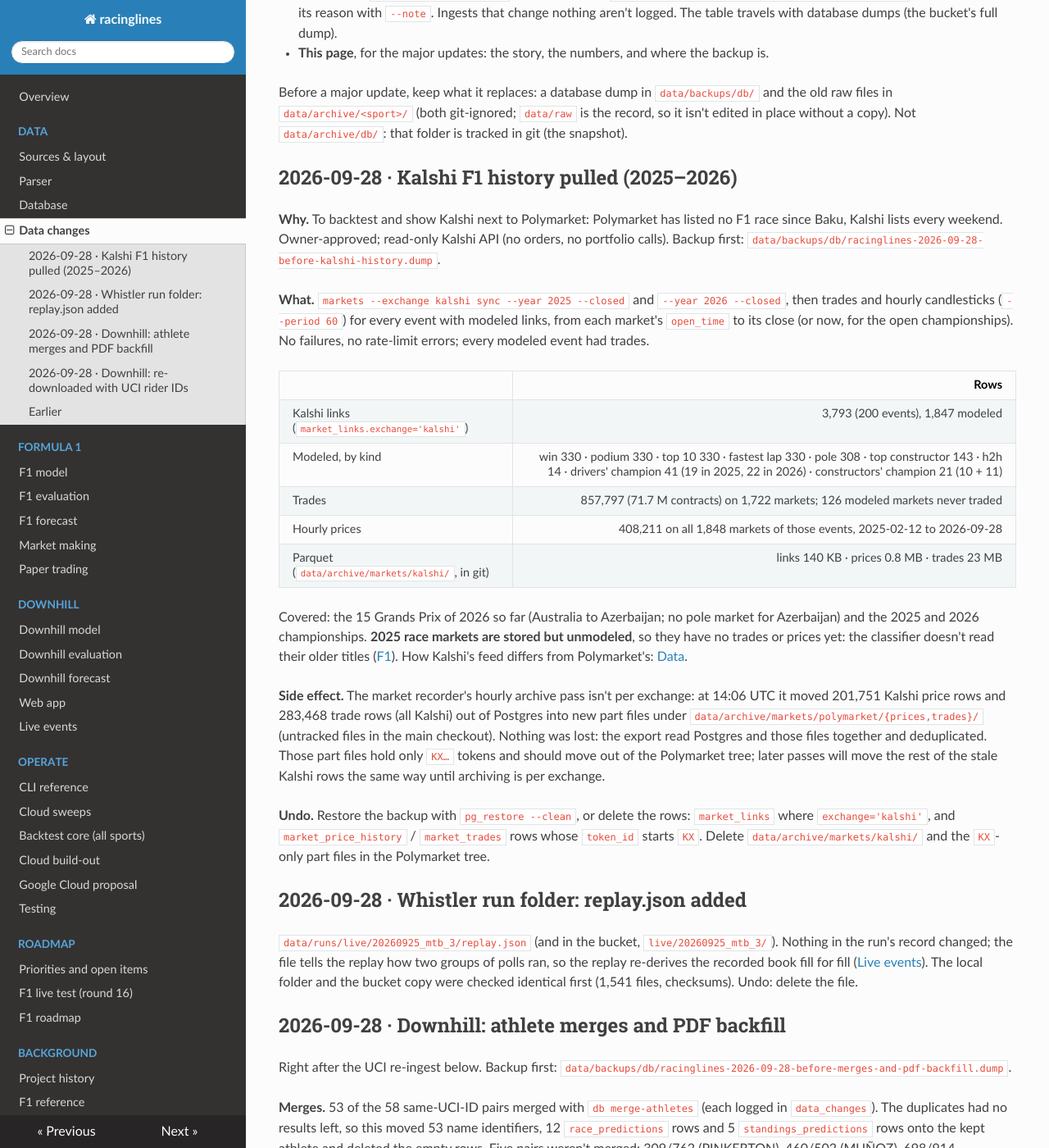
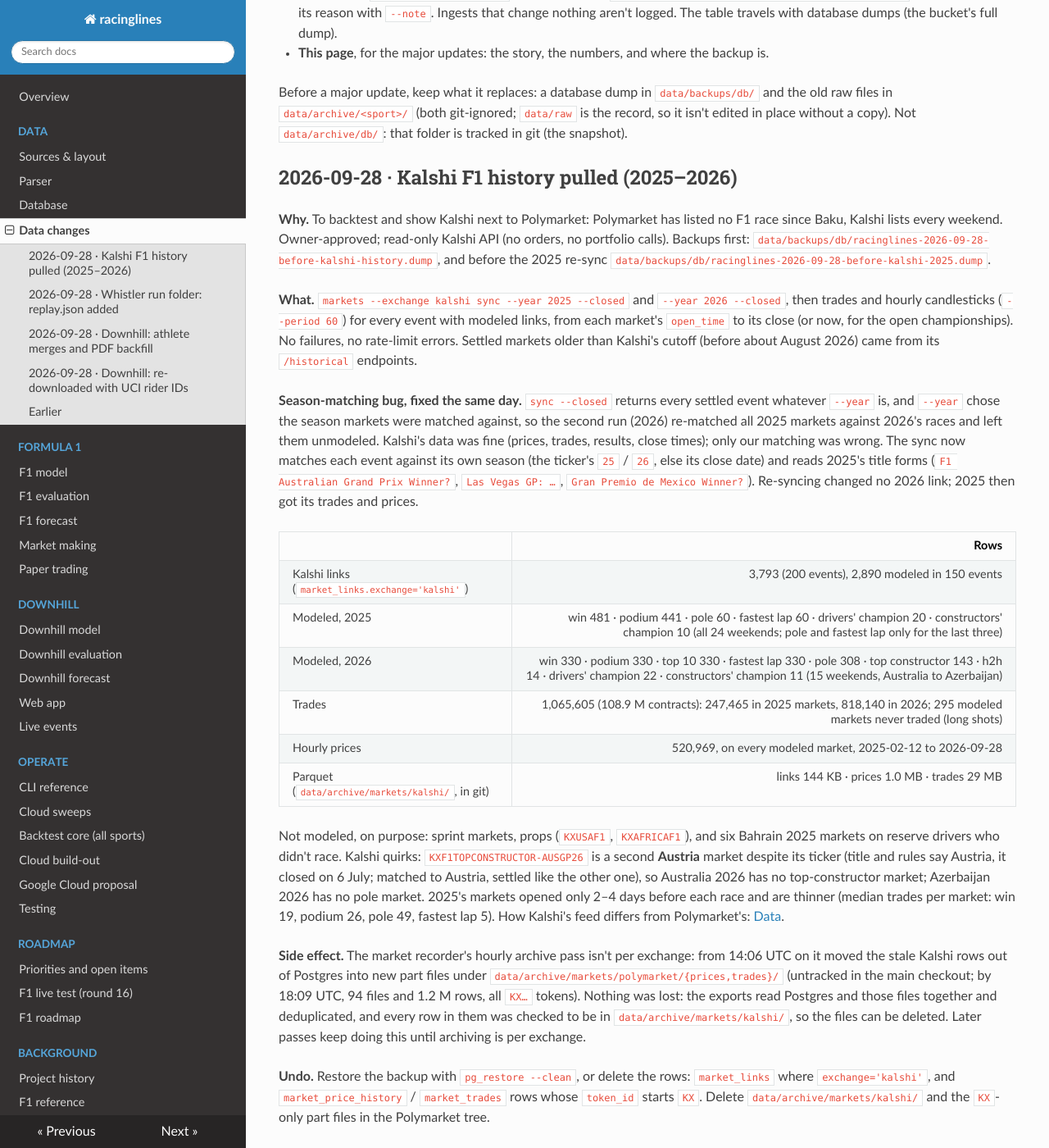
Before and after one commit to lalligagger/racinglines-public, an MkDocs documentation site: the page built from docs/data-changes.md, in a window 1280 px wide and 1400 px high, scrolled down 302 px. Shown: the whole window at 82% size. Built offline with MkDocs 1.6.1, drawn with Linux system fonts in a browser that asks for light colours; nearby versions of some CDN libraries.

Commit message:
Kalshi sync: match each event against its own season; add 2025 history
sync --closed returns settled events of every year, but matched them all against --year's season, so the
2026 run left every 2025 market unmodeled. Each event is now matched against its season (the ticker's two
digits, else its close date), and 2025's title forms parse ("F1 Australian Grand Prix Winner?",
"Las Vegas GP: ...", "Gran Premio de Mexico Winner?"). Re-sync changed no 2026 link.

2025 re-synced and pulled (backup first): 2,890 modeled links in 150 events (all 24 weekends of 2025,
15 of 2026), 1,065,605 trades and 520,969 hourly prices in data/archive/markets/kalshi/. Docs updated.

Co-Authored-By: Claude Opus 5.5 <noreply@anthropic.com>

```diff
--- a/docs/data-changes.md
+++ b/docs/data-changes.md
@@ -17,32 +17,44 @@ without a copy). Not `data/archive/db/`: that folder is tracked in git (the snap
 ## 2026-09-28 · Kalshi F1 history pulled (2025–2026)
 
 **Why.** To backtest and show Kalshi next to Polymarket: Polymarket has listed no F1 race since Baku, Kalshi lists
-every weekend. Owner-approved; read-only Kalshi API (no orders, no portfolio calls). Backup first:
-`data/backups/db/racinglines-2026-09-28-before-kalshi-history.dump`.
+every weekend. Owner-approved; read-only Kalshi API (no orders, no portfolio calls). Backups first:
+`data/backups/db/racinglines-2026-09-28-before-kalshi-history.dump`, and before the 2025 re-sync
+`data/backups/db/racinglines-2026-09-28-before-kalshi-2025.dump`.
 
 **What.** `markets --exchange kalshi sync --year 2025 --closed` and `--year 2026 --closed`, then trades and hourly
 candlesticks (`--period 60`) for every event with modeled links, from each market's `open_time` to its close
-(or now, for the open championships). No failures, no rate-limit errors; every modeled event had trades.
+(or now, for the open championships). No failures, no rate-limit errors. Settled markets older than Kalshi's
+cutoff (before about August 2026) came from its `/historical` endpoints.
+
+**Season-matching bug, fixed the same day.** `sync --closed` returns every settled event whatever `--year` is,
+and `--year` chose the season markets were matched against, so the second run (2026) re-matched all 2025 markets
+against 2026's races and left them unmodeled. Kalshi's data was fine (prices, trades, results, close times);
+only our matching was wrong. The sync now matches each event against its own season (the ticker's `25` / `26`,
+else its close date) and reads 2025's title forms (`F1 Australian Grand Prix Winner?`, `Las Vegas GP: …`,
+`Gran Premio de Mexico Winner?`). Re-syncing changed no 2026 link; 2025 then got its trades and prices.
 
 | | Rows |
 |---|---:|
-| Kalshi links (`market_links.exchange='kalshi'`) | 3,793 (200 events), 1,847 modeled |
-| Modeled, by kind | win 330 · podium 330 · top 10 330 · fastest lap 330 · pole 308 · top constructor 143 · h2h 14 · drivers' champion 41 (19 in 2025, 22 in 2026) · constructors' champion 21 (10 + 11) |
-| Trades | 857,797 (71.7 M contracts) on 1,722 markets; 126 modeled markets never traded |
-| Hourly prices | 408,211 on all 1,848 markets of those events, 2025-02-12 to 2026-09-28 |
-| Parquet (`data/archive/markets/kalshi/`, in git) | links 140 KB · prices 0.8 MB · trades 23 MB |
+| Kalshi links (`market_links.exchange='kalshi'`) | 3,793 (200 events), 2,890 modeled in 150 events |
+| Modeled, 2025 | win 481 · podium 441 · pole 60 · fastest lap 60 · drivers' champion 20 · constructors' champion 10 (all 24 weekends; pole and fastest lap only for the last three) |
+| Modeled, 2026 | win 330 · podium 330 · top 10 330 · fastest lap 330 · pole 308 · top constructor 143 · h2h 14 · drivers' champion 22 · constructors' champion 11 (15 weekends, Australia to Azerbaijan) |
+| Trades | 1,065,605 (108.9 M contracts): 247,465 in 2025 markets, 818,140 in 2026; 295 modeled markets never traded (long shots) |
+| Hourly prices | 520,969, on every modeled market, 2025-02-12 to 2026-09-28 |
+| Parquet (`data/archive/markets/kalshi/`, in git) | links 144 KB · prices 1.0 MB · trades 29 MB |
 
-Covered: the 15 Grands Prix of 2026 so far (Australia to Azerbaijan; no pole market for Azerbaijan) and the 2025 and
-2026 championships. **2025 race markets are stored but unmodeled**, so they have no trades or prices yet: the
-classifier doesn't read their older titles ([F1](f1.md#kalshi-alignment)). How Kalshi's feed differs from
-Polymarket's: [Data](data.md#exchange-history-kalshi-and-polymarket).
+Not modeled, on purpose: sprint markets, props (`KXUSAF1`, `KXAFRICAF1`), and six Bahrain 2025 markets on reserve
+drivers who didn't race. Kalshi quirks: `KXF1TOPCONSTRUCTOR-AUSGP26` is a second **Austria** market despite its
+ticker (title and rules say Austria, it closed on 6 July; matched to Austria, settled like the other one), so
+Australia 2026 has no top-constructor market; Azerbaijan 2026 has no pole market. 2025's markets opened only 2–4
+days before each race and are thinner (median trades per market: win 19, podium 26, pole 49, fastest lap 5).
+How Kalshi's feed differs from Polymarket's: [Data](data.md#exchange-history-kalshi-and-polymarket).
 
-**Side effect.** The market recorder's hourly archive pass isn't per exchange: at 14:06 UTC it moved 201,751
-Kalshi price rows and 283,468 trade rows (all Kalshi) out of Postgres into new part files under
-`data/archive/markets/polymarket/{prices,trades}/` (untracked files in the main checkout). Nothing was lost:
-the export read Postgres and those files together and deduplicated. Those part files hold only `KX…` tokens and
-should move out of the Polymarket tree; later passes will move the rest of the stale Kalshi rows the same way
-until archiving is per exchange.
+**Side effect.** The market recorder's hourly archive pass isn't per exchange: from 14:06 UTC on it moved the
+stale Kalshi rows out of Postgres into new part files under `data/archive/markets/polymarket/{prices,trades}/`
+(untracked in the main checkout; by 18:09 UTC, 94 files and 1.2 M rows, all `KX…` tokens). Nothing was lost:
+the exports read Postgres and those files together and deduplicated, and every row in them was checked to be
+in `data/archive/markets/kalshi/`, so the files can be deleted. Later passes keep doing this until archiving is
+per exchange.
 
 **Undo.** Restore the backup with `pg_restore --clean`, or delete the rows: `market_links` where
 `exchange='kalshi'`, and `market_price_history` / `market_trades` rows whose `token_id` starts `KX`. Delete
```
Also changed, not shown: docs/data.md (+3 -3 lines), docs/f1-roadmap.md (+1 -1 lines), docs/f1.md (+10 -6 lines), 2 other files.
